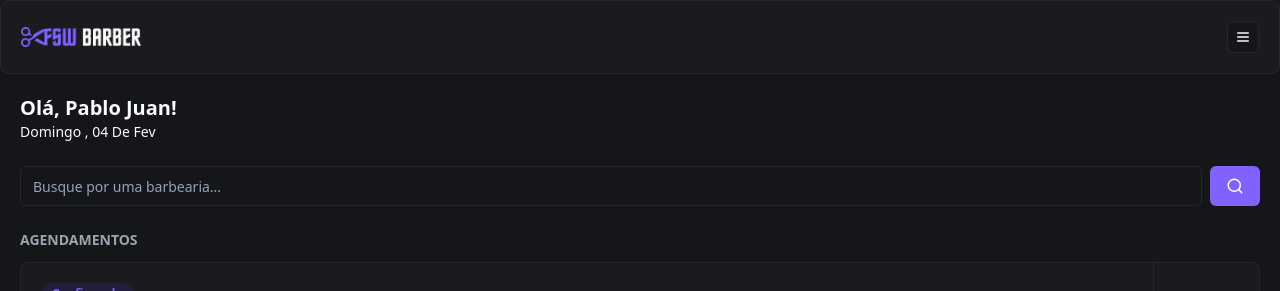
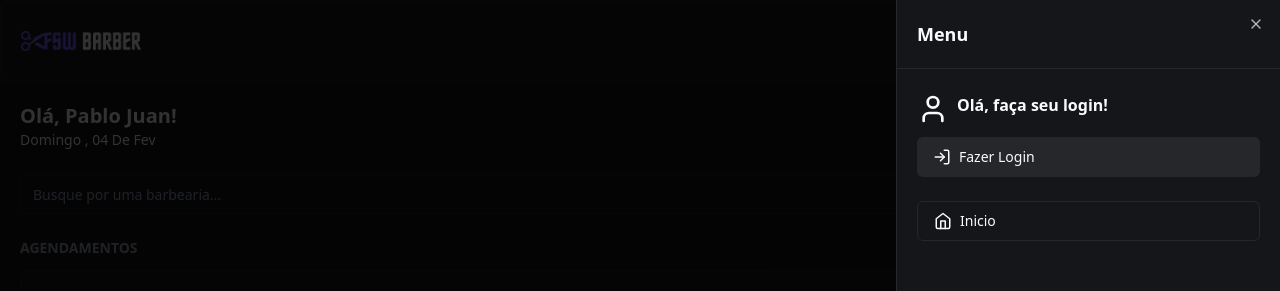
Before and after one commit to JavaPablo/Project-Full-Stack-React.js-Node.js-BarberShop, a Next.js app: page / in a window 1280 px wide. Both pictures are taken after a click on the button 1243 px from the left and 37 px from the top of the page. Shown: the top 291 px of the page. Built offline with nearby package versions, Linux system fonts and the light colour scheme; no server answers; the database is empty.

Commit message:
feat: add sign in and sign out

```diff
--- a/app/_components/header.tsx
+++ b/app/_components/header.tsx
@@ -1,16 +1,82 @@
+"use client";
+
 import Image from "next/image";
 import { Card, CardContent } from "./ui/card";
 import { Button } from "./ui/button";
-import { MenuIcon } from "lucide-react";
+import { CalendarIcon, HomeIcon, LogInIcon, LogOutIcon, MenuIcon, UserIcon } from "lucide-react";
+import { Sheet, SheetContent, SheetHeader, SheetTitle, SheetTrigger } from "./ui/sheet";
+import { signIn, signOut, useSession } from "next-auth/react";
+import { Avatar, AvatarImage } from "./ui/avatar";
+import Link from "next/link";
 
 const Header = () => {
+    const {data, status} = useSession();
+
+    const handleLoginClick = () => signIn("google");
+    const handleLogOutClick = () => signOut();
+
     return (
         <Card>
             <CardContent className="p-5 justify-between items-center flex flex-row">
                 <Image src="/logo.png" alt="FSW Barber" height={18} width={120}/>
-                <Button variant="outline" size="icon" className="h-8 w-8">
-                    <MenuIcon size={16}/>
-                </Button>
+                <Sheet>
+                    <SheetTrigger asChild>
+                        <Button variant="outline" size="icon">
+                            <MenuIcon size={16}/>
+                        </Button>
+                    </SheetTrigger>
+
+                    <SheetContent className="p-0">
+                        <SheetHeader className="text-left border-b border-solid border-secondary p-5">
+                            <SheetTitle>Menu</SheetTitle>
+                        </SheetHeader>
+
+                        {data?.user ? (
+                            <div className="flex justify-between px-5 py-6 items-center">
+                                <div className="flex items-center gap-3">
+                                    <Avatar>
+                                        <AvatarImage src={data.user?.image ?? ""}/>
+                                    </Avatar>
+
+                                    <h2 className="font-bold">{data.user.name}</h2>
+                                </div>
+
+                                <Button variant="secondary" size="icon">
+                                    <LogOutIcon onClick={handleLogOutClick}/>
+                                </Button>
+                            </div>
+                        ) : (
+                        <div className="flex flex-col px-5 py-6 gap-3">
+                            <div className="flex itens-center gap-2">
+                                <UserIcon size={32}/>
+                                <h2 className="font-bold">Olá, faça seu login!</h2>
+                            </div>
+                            <Button variant="secondary" className="w-full justify-start gap-2" onClick={handleLoginClick}>
+                                <LogInIcon className="ar-2" size={18}/>
+                                Fazer Login
+                            </Button>
+                        </div>
+                        )}
+
+                        <div className="flex flex-col gap-3 px-5">
+                            <Button variant="outline" className="justify-start" asChild>
+                                <Link href="/">
+                                    <HomeIcon size={18} className="mr-2"/>
+                                    Inicio
+                                </Link>
+                            </Button>
+
+                            {data?.user && (
+                                <Button variant="outline" className="justify-start" asChild>
+                                    <Link href="/bookings">
+                                        <CalendarIcon size={18} className="mr-2"/>
+                                        Agendamentos
+                                    </Link>
+                                </Button>
+                            )}
+                        </div>
+                    </SheetContent>
+                </Sheet>
             </CardContent>
         </Card>
      );
--- /dev/null
+++ b/app/_components/ui/sheet.tsx
@@ -0,0 +1,140 @@
+"use client"
+
+import * as React from "react"
+import * as SheetPrimitive from "@radix-ui/react-dialog"
+import { cva, type VariantProps } from "class-variance-authority"
+import { X } from "lucide-react"
+
+import { cn } from "@/app/_lib/utils"
+
+const Sheet = SheetPrimitive.Root
+
+const SheetTrigger = SheetPrimitive.Trigger
+
+const SheetClose = SheetPrimitive.Close
+
+const SheetPortal = SheetPrimitive.Portal
+
+const SheetOverlay = React.forwardRef<
+  React.ElementRef<typeof SheetPrimitive.Overlay>,
+  React.ComponentPropsWithoutRef<typeof SheetPrimitive.Overlay>
+>(({ className, ...props }, ref) => (
+  <SheetPrimitive.Overlay
+    className={cn(
+      "fixed inset-0 z-50 bg-black/80  data-[state=open]:animate-in data-[state=closed]:animate-out data-[state=closed]:fade-out-0 data-[state=open]:fade-in-0",
+      className
+    )}
+    {...props}
+    ref={ref}
+  />
+))
+SheetOverlay.displayName = SheetPrimitive.Overlay.displayName
+
+const sheetVariants = cva(
+  "fixed z-50 gap-4 bg-background p-6 shadow-lg transition ease-in-out data-[state=open]:animate-in data-[state=closed]:animate-out data-[state=closed]:duration-300 data-[state=open]:duration-500",
+  {
+    variants: {
+      side: {
+        top: "inset-x-0 top-0 border-b data-[state=closed]:slide-out-to-top data-[state=open]:slide-in-from-top",
+        bottom:
+          "inset-x-0 bottom-0 border-t data-[state=closed]:slide-out-to-bottom data-[state=open]:slide-in-from-bottom",
+        left: "inset-y-0 left-0 h-full w-3/4 border-r data-[state=closed]:slide-out-to-left data-[state=open]:slide-in-from-left sm:max-w-sm",
+        right:
+          "inset-y-0 right-0 h-full w-3/4  border-l data-[state=closed]:slide-out-to-right data-[state=open]:slide-in-from-right sm:max-w-sm",
+      },
+    },
+    defaultVariants: {
+      side: "right",
+    },
+  }
+)
+
+interface SheetContentProps
+  extends React.ComponentPropsWithoutRef<typeof SheetPrimitive.Content>,
+    VariantProps<typeof sheetVariants> {}
+
+const SheetContent = React.forwardRef<
+  React.ElementRef<typeof SheetPrimitive.Content>,
+  SheetContentProps
+>(({ side = "right", className, children, ...props }, ref) => (
+  <SheetPortal>
+    <SheetOverlay />
+    <SheetPrimitive.Content
+      ref={ref}
+      className={cn(sheetVariants({ side }), className)}
+      {...props}
+    >
+      {children}
+      <SheetPrimitive.Close className="absolute right-4 top-4 rounded-sm opacity-70 ring-offset-background transition-opacity hover:opacity-100 focus:outline-none focus:ring-2 focus:ring-ring focus:ring-offset-2 disabled:pointer-events-none data-[state=open]:bg-secondary">
+        <X className="h-4 w-4" />
+        <span className="sr-only">Close</span>
+      </SheetPrimitive.Close>
+    </SheetPrimitive.Content>
+  </SheetPortal>
+))
+SheetContent.displayName = SheetPrimitive.Content.displayName
+
+const SheetHeader = ({
+  className,
+  ...props
+}: React.HTMLAttributes<HTMLDivElement>) => (
+  <div
+    className={cn(
+      "flex flex-col space-y-2 text-center sm:text-left",
+      className
+    )}
+    {...props}
+  />
+)
+SheetHeader.displayName = "SheetHeader"
+
+const SheetFooter = ({
+  className,
+  ...props
+}: React.HTMLAttributes<HTMLDivElement>) => (
+  <div
+    className={cn(
+      "flex flex-col-reverse sm:flex-row sm:justify-end sm:space-x-2",
+      className
+    )}
+    {...props}
+  />
+)
+SheetFooter.displayName = "SheetFooter"
+
+const SheetTitle = React.forwardRef<
+  React.ElementRef<typeof SheetPrimitive.Title>,
+  React.ComponentPropsWithoutRef<typeof SheetPrimitive.Title>
+>(({ className, ...props }, ref) => (
+  <SheetPrimitive.Title
+    ref={ref}
+    className={cn("text-lg font-semibold text-foreground", className)}
+    {...props}
+  />
+))
+SheetTitle.displayName = SheetPrimitive.Title.displayName
+
+const SheetDescription = React.forwardRef<
+  React.ElementRef<typeof SheetPrimitive.Description>,
+  React.ComponentPropsWithoutRef<typeof SheetPrimitive.Description>
+>(({ className, ...props }, ref) => (
+  <SheetPrimitive.Description
+    ref={ref}
+    className={cn("text-sm text-muted-foreground", className)}
+    {...props}
+  />
+))
+SheetDescription.displayName = SheetPrimitive.Description.displayName
+
+export {
+  Sheet,
+  SheetPortal,
+  SheetOverlay,
+  SheetTrigger,
+  SheetClose,
+  SheetContent,
+  SheetHeader,
+  SheetFooter,
+  SheetTitle,
+  SheetDescription,
+}
--- a/package.json
+++ b/package.json
@@ -15,6 +15,7 @@
     "@auth/prisma-adapter": "^1.4.0",
     "@prisma/client": "^5.16.1",
     "@radix-ui/react-avatar": "^1.0.4",
+    "@radix-ui/react-dialog": "^1.1.1",
     "@radix-ui/react-slot": "^1.0.2",
     "class-variance-authority": "^0.7.0",
     "clsx": "^2.1.0",
```
Also changed, not shown: 1 other file (tests, documents, lock files or other folders).
